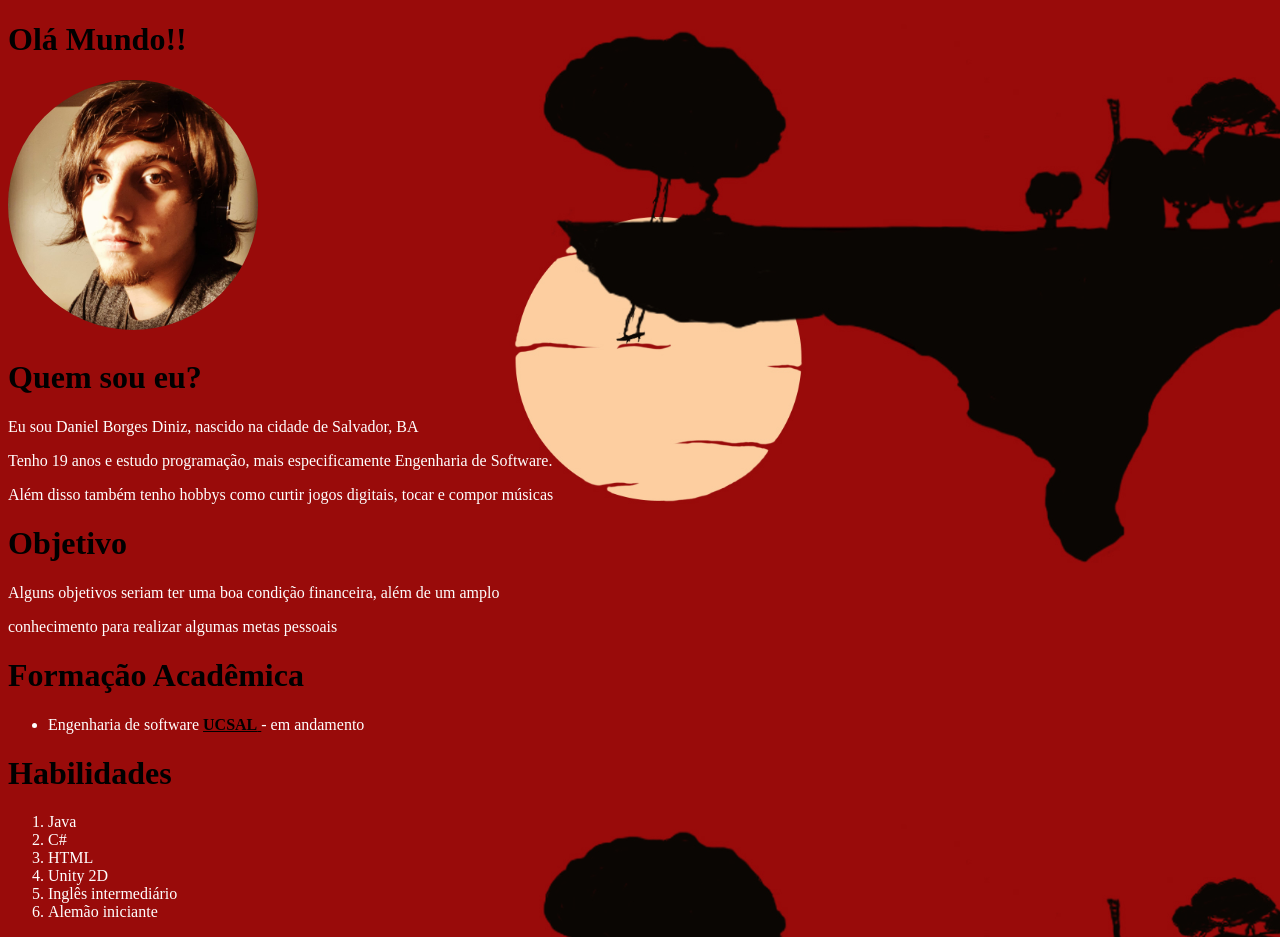
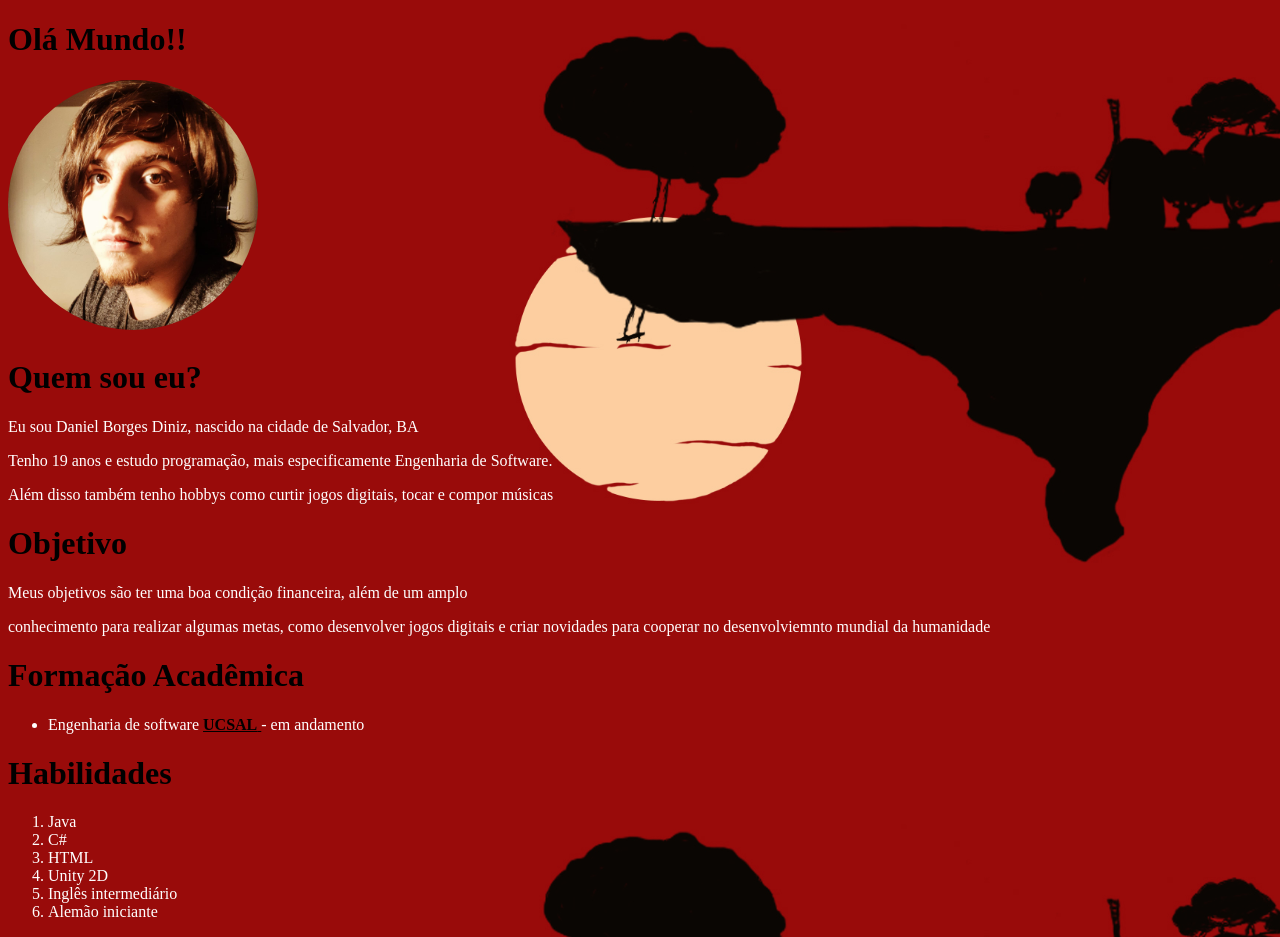
Before and after one commit to DanielBorgesDiniz/danieldinizpage.github.io, a plain HTML site: page index.html in a window 1280 px wide. Drawn offline with Linux system fonts and the light colour scheme.

Commit message:
Update index.html

```diff
--- a/index.html
+++ b/index.html
@@ -51,8 +51,8 @@
 
                 <h1>Objetivo</h1>
 
-                <p> Alguns objetivos seriam ter uma boa condição financeira, além de um amplo
-                    <p>conhecimento para realizar algumas metas pessoais</p>
+                <p> Meus objetivos são ter uma boa condição financeira, além de um amplo
+                    <p>conhecimento para realizar algumas metas, como desenvolver jogos digitais e criar novidades para cooperar no desenvolviemnto mundial da humanidade</p>
 
                 <h1>Formação Acadêmica</h1>
 
```
